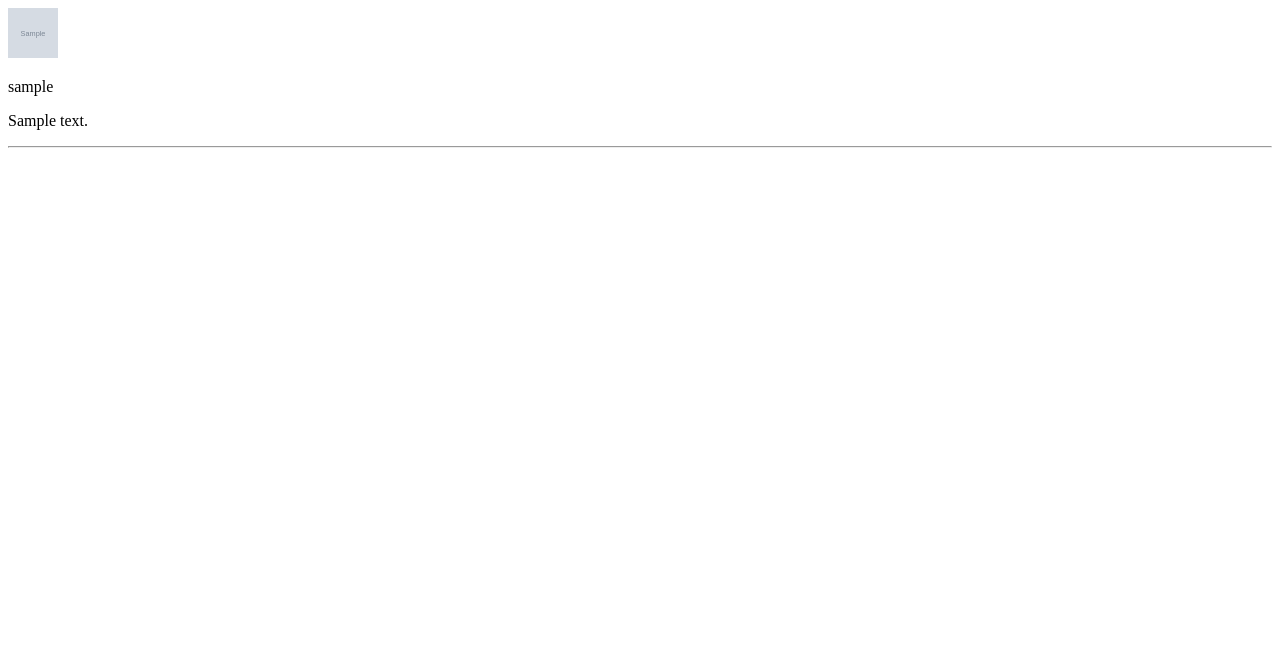
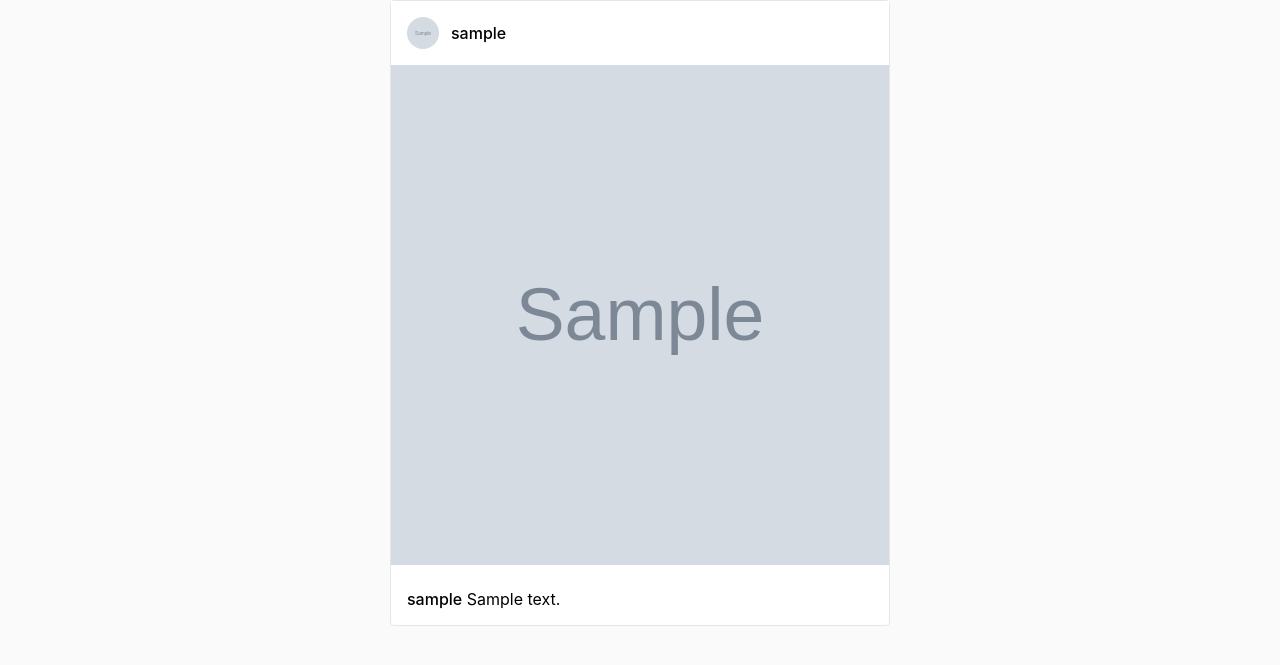
Before and after one commit to pamella/djangram, a Django app: page /lista_posts/ in a window 1280 px wide. Shown: the top 665 px of the page. Run offline with Django 3.2, Linux system fonts and the light colour scheme; tables that the repository leaves empty hold one stand-in row (values such as "Sample post"); grey boxes marked "Sample" are stand-in pictures.

Commit message:
Add list post style

```diff
--- a/static/css/style.css
+++ b/static/css/style.css
@@ -0,0 +1,79 @@
+/* GENERAL */
+body, html {
+    font-family: -apple-system, BlinkMacSystemFont, 'Segoe UI', Roboto, Oxygen, Ubuntu, Cantarell, 'Open Sans', 'Helvetica Neue', sans-serif;
+    font-size: 16px;
+    margin: 0;
+    padding: 0;
+}
+
+* {
+    box-sizing: border-box;
+}
+
+
+/* COLORS */
+:root {
+    --color-light-gray: #fafafa;
+}
+
+
+/* TEMPLATE: LIST_POST */
+.list-post-container {
+    display: flex;
+    flex-direction: column;
+    align-items: center;
+    background-color: var(--color-light-gray);
+}
+
+.post-card {
+    display: flex;
+    flex-direction: column;
+    width: 500px;
+    margin-bottom: 40px;
+    background-color: white;
+    border: 1px solid #e6e6e6;
+    border-radius: 4px;
+}
+
+.post-card-info-top {
+    display: flex;
+    justify-content: flex-start;
+    align-items: center;
+    width: 100%;
+    padding: 16px;
+    box-sizing: border-box;
+    background-color: white;
+}
+
+.post-card-info-top > .author-picture {
+    width: 32px;
+    height: 32px;
+    margin-right: 12px;
+    background-size: cover;
+    background-position: center;
+    background-repeat: no-repeat;
+    background-color: white;
+    border-radius: 50%;
+}
+
+.post-card-img {
+    width: 100%;
+    height: 500px;
+    background-size: cover;
+    background-position: center;
+    background-repeat: no-repeat;
+    background-color: white;
+}
+
+.post-card-info-bottom {
+    width: 100%;
+    padding: 24px 16px 16px 16px;
+    box-sizing: border-box;
+}
+
+.post-card .author-username {
+    font-weight: 500;
+}
+
+
+/* TEMPLATE: CREATE_POST */
--- a/templates/posts/list_post.html
+++ b/templates/posts/list_post.html
@@ -9,16 +9,25 @@
     <link rel="stylesheet" href="{% static 'css/style.css' %}">
 {% endblock %}
 
+
 {% block body %}
-
-    {% for p in posts %}
-        <img src="{{ p.image.url }}" width="50px" height="50px">
-        <p>{{ p.author }}</p>
-        <p>{{ p.description }}</p>
-
-        <hr>
-    {% empty %}
-        <h2>Poxa, você não tem nenhum post ainda :(</h2>
-    {% endfor %}
-
+    <section class="list-post-section">
+        <div class="list-post-container">
+            {% for p in posts %}
+                <div class="post-card">
+                    <div class="post-card-info-top">
+                        <div class="author-picture" style="background-image: url({{ p.author.picture.url }});"></div>
+                        <span class="author-username">{{ p.author.username }}</span>
+                    </div>
+                    <div class="post-card-img" style="background-image: url({{ p.image.url }});"></div>
+                    <div class="post-card-info-bottom">
+                        <span class="author-username">{{ p.author.username }}</span>
+                        <span>{{ p.description }}</span>
+                    </div>
+                </div>
+            {% empty %}
+                <h2>Poxa, você não tem nenhum post ainda :(</h2>
+            {% endfor %}
+        </div>
+    </section>
 {% endblock %}
```
